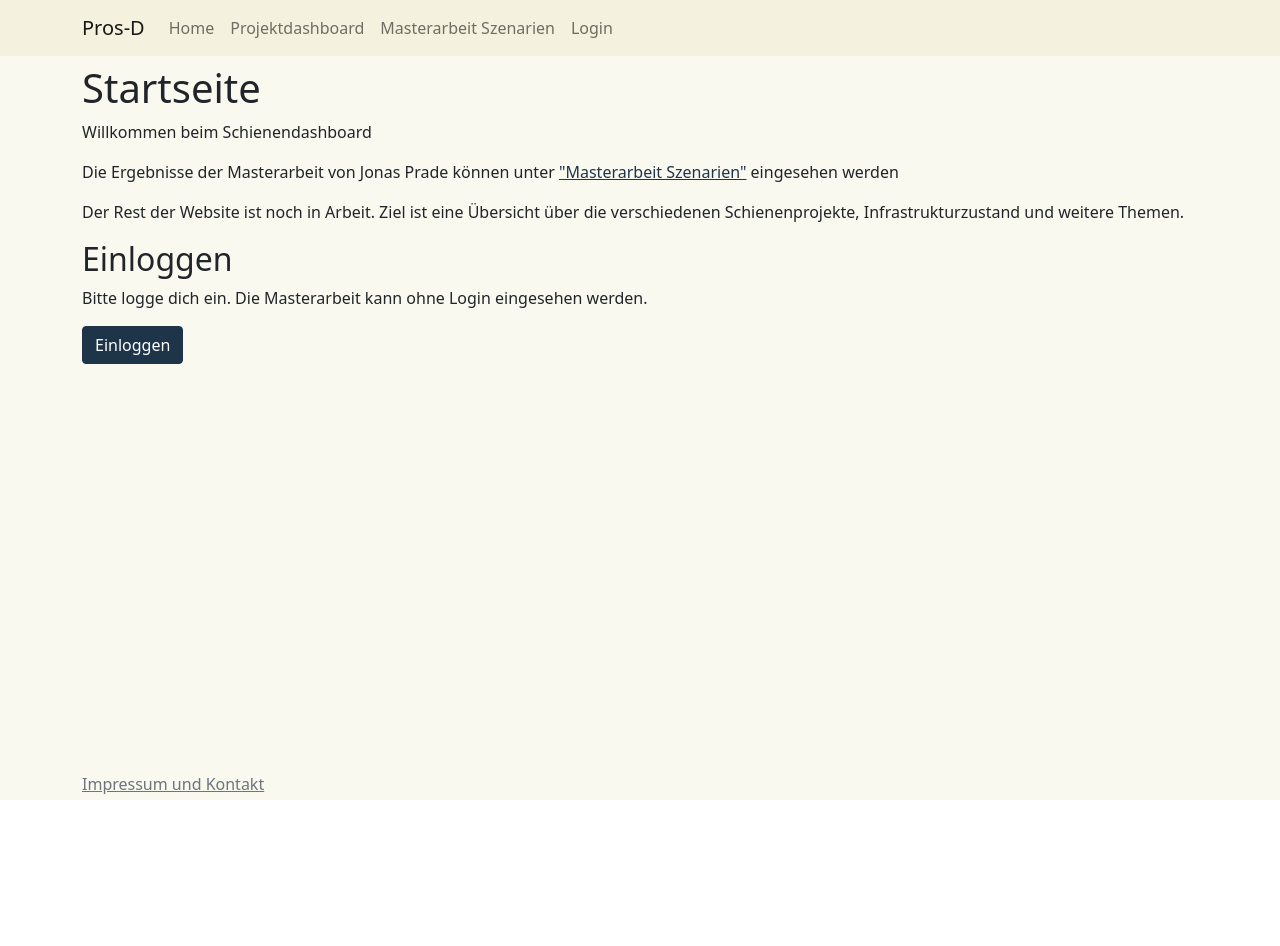
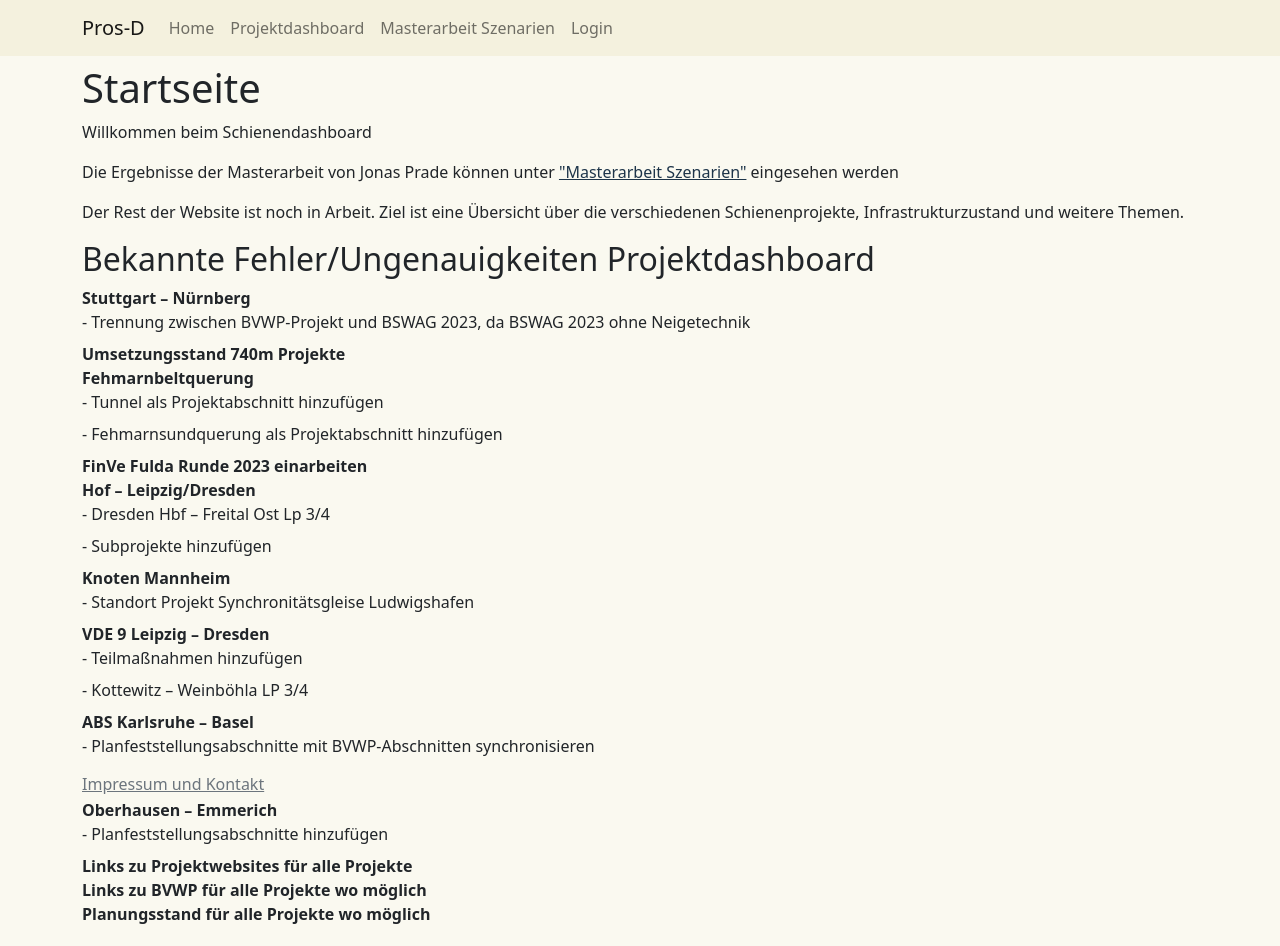
Before and after one commit to JonasPrade/schienendashboard-frontend, a React (Create React App) app: page / in a window 1280 px wide. Shown: the top 946 px of the page. Before the commit the page ends 800 px from the top, so only its background shows below. Built offline with nearby package versions, Linux system fonts and the light colour scheme; no server answers.

Commit message:
Show Texts added new symbol for 740m fixed bug where it does not show the map although it has data added the right app name

```diff
--- a/public/index.html
+++ b/public/index.html
@@ -7,7 +7,7 @@
     <meta name="theme-color" content="#000000" />
     <meta
       name="description"
-      content="Web site created using create-react-app"
+      content="Schienendashboard zur Übersichte von Schienenprojekten in Deutschland und dem Netzzustand"
     />
     <link rel="apple-touch-icon" href="%PUBLIC_URL%/logo192.png" />
     <!--
@@ -24,7 +24,7 @@
       work correctly both with client-side routing and a non-root public URL.
       Learn how to configure a non-root public URL by running `npm run build`.
     -->
-    <title>React App</title>
+    <title>Schienendashboard</title>
   </head>
   <body>
     <noscript>You need to enable JavaScript to run this app.</noscript>
--- a/src/components/pages/Home.js
+++ b/src/components/pages/Home.js
@@ -10,24 +10,46 @@ function Home(props) {
         <Container>
             <h1>Startseite</h1>
             <p>Willkommen beim Schienendashboard</p>
+            {props.loggedIn &&
+                <p>Du bist eingeloggt</p>
+            }
             <p>Die Ergebnisse der Masterarbeit von Jonas Prade können unter <a href="http://localhost:3000/master_scenario/1">"Masterarbeit Szenarien"</a> eingesehen werden</p>
             <p>Der Rest der Website ist noch in Arbeit. Ziel ist eine Übersicht über die verschiedenen Schienenprojekte, Infrastrukturzustand und weitere Themen.</p>
-            {!props.loggedIn &&
-                <div>
-                    <h2>Einloggen</h2>
-                    <p>Bitte logge dich ein. Die Masterarbeit kann ohne Login eingesehen werden.</p>
-                    <Link to='/login'>
-                        <Button type="button">
-                            Einloggen
-                        </Button>
-                    </Link>
-                </div>
-            }
-            {props.loggedIn &&
-                <li>
-                    <Link to='/projects'>Alle Projekte</Link>
-                </li>
-            }
+
+            <h2>Bekannte Fehler/Ungenauigkeiten Projektdashboard</h2>
+
+            <dl>
+                <dt>Stuttgart – Nürnberg</dt>
+                    <dd>- Trennung zwischen BVWP-Projekt und BSWAG 2023, da BSWAG 2023 ohne Neigetechnik</dd>
+                <dt>Umsetzungsstand 740m Projekte</dt>
+                <dt>Fehmarnbeltquerung</dt>
+                    <dd>- Tunnel als Projektabschnitt hinzufügen</dd>
+                    <dd>- Fehmarnsundquerung als Projektabschnitt hinzufügen</dd>
+                <dt>FinVe Fulda Runde 2023 einarbeiten</dt>
+                <dt>Hof – Leipzig/Dresden</dt>
+                    <dd>- Dresden Hbf – Freital Ost Lp 3/4</dd>
+                    <dd>- Subprojekte hinzufügen</dd>
+                <dt>Knoten Mannheim</dt>
+                    <dd>- Standort Projekt Synchronitätsgleise Ludwigshafen</dd>
+                <dt>VDE 9 Leipzig – Dresden</dt>
+                    <dd>- Teilmaßnahmen hinzufügen</dd>
+                    <dd>- Kottewitz – Weinböhla LP 3/4</dd>
+                <dt>ABS Karlsruhe – Basel</dt>
+                    <dd>- Planfeststellungsabschnitte mit BVWP-Abschnitten synchronisieren</dd>
+                    <dd>- Fortführung der NBS um Freiburg fehlt in Karte</dd>
+                <dt>Oberhausen – Emmerich</dt>
+                    <dd>- Planfeststellungsabschnitte hinzufügen</dd>
+                <dt>Links zu Projektwebsites für alle Projekte</dt>
+                <dt>Links zu BVWP für alle Projekte wo möglich</dt>
+                <dt>Planungsstand für alle Projekte wo möglich</dt>
+            </dl>
+
+            <h2>Quellen:</h2>
+            <ul>
+                <li>Strecken und Stationen basieren auf <a href='https://data.deutschebahn.com/organization/db-netz.html'>OpenData der DB Netz AG</a></li>
+                <li><a href='https://www.deutschlandtakt.de'>Deutschlandtakt</a></li>
+                <li><a href='https://bvwp-projekte.de'>bvwp-projekte.de</a></li>
+            </ul>
         </Container>
     );
 }
--- a/src/components/project/ProjectContent.js
+++ b/src/components/project/ProjectContent.js
@@ -67,6 +67,7 @@ function ProjectContent(props) {
                 <ProjectProgress project={props.activeProjectVariant}/>
             </div>
 
+            {props.activeProjectVariant.nkv &&
             <div className="mb-2 mt-2">
                 <h4 >Kennzahlen</h4>
 
@@ -93,8 +94,9 @@ function ProjectContent(props) {
                 {selectedCategorie===3 &&
                     <h4>Finanzen</h4>
                 }
-            </div>
+            </div>}
 
+            {props.activeProjectVariant.texts.length >0 &&
             <div className="mb-2 mt-2">
                 <h4>Hinweise</h4>
                 <div className="mb-2">
@@ -104,6 +106,7 @@ function ProjectContent(props) {
                     <AllTextWebsites project={props.activeProjectVariant}/>
                 </div>
             </div>
+            }
         </div>
 
 
--- a/src/components/project/ProjectDetail/ProjectDetailContent.js
+++ b/src/components/project/ProjectDetail/ProjectDetailContent.js
@@ -139,6 +139,13 @@ function ProjectDetailContent(props) {
                         </span>
                     </Col>
                 }
+                {props.activeProjectVariant.sgv740m &&
+                    <Col>
+                        <span title='740m'>
+                            740m
+                        </span>
+                    </Col>
+                }
             </Row>
         </div>
     )
--- a/src/components/project/ProjectDetail/ProjectProgress.js
+++ b/src/components/project/ProjectDetail/ProjectProgress.js
@@ -19,14 +19,24 @@ function ProjectProgress(props) {
                 </div>
             )
         } else if (project.bau === 1) {
-            return(
+            return (
                 <div>
-                    <ProgressBar variant = "info" now={50} label={`LP 5-9`}/>
-                    <p className='mt-1'>Leistungsphase 3-4 aktiv (Ausführungsplanung, Vergabe, Bau) </p>
+                    <ProgressBar variant="info" now={75} label={`LP 5-9`}/>
+                    <p className='mt-1'>Leistungsphase 5-9 aktiv (Ausführungsplanung, Vergabe, Bau) </p>
                 </div>
             )
+        } else if (project.ibn_erfolgt === 1) {
+            return (
+                <div>
+                    <ProgressBar variant="success" now={100} label={`Fertiggestellt`}/>
+                    <p className='mt-1'>Inbetriebnahme ist erfolgt</p>
+                </div>
+            )
+
         } else {
-            <p>Kein Projektstatus verfügbar</p>
+            return(
+                    <p>Kein Projektstatus verfügbar</p>
+                )
         }
     }
 
--- a/src/components/project/ProjectMap/ProjectMap.js
+++ b/src/components/project/ProjectMap/ProjectMap.js
@@ -11,7 +11,9 @@ function ProjectMap(props) {
     var centroid = [51.3127114, 9.4797461]
 
     if (props.project.hasOwnProperty('coords_centroid')) {
-        centroid = [props.project.coords_centroid.coordinates[1],props.project.coords_centroid.coordinates[0]]
+        if (props.project.coords_centroid != null) {
+            centroid = [props.project.coords_centroid.coordinates[1],props.project.coords_centroid.coordinates[0]]
+        }
     }
 
     if (props.project.railway_stations.length > 0) {
--- a/src/components/texts/AllTextInfo.js
+++ b/src/components/texts/AllTextInfo.js
@@ -31,6 +31,12 @@ function AllTextInfo(props) {
         )
     }
 
+    if (textes.length === 0) {
+        return(
+            <div></div>
+        )
+    }
+
     return(
         <div>
             <h5>Infos</h5>
--- a/src/components/texts/AllTextWebsites.js
+++ b/src/components/texts/AllTextWebsites.js
@@ -30,6 +30,12 @@ function AllTextWebsites(props) {
         )
     }
 
+    if (textes.length === 0) {
+        return(
+            <div></div>
+        )
+    }
+
     return(
         <div>
             <h5>Websites</h5>
```
Also changed, not shown: public/manifest.json.
